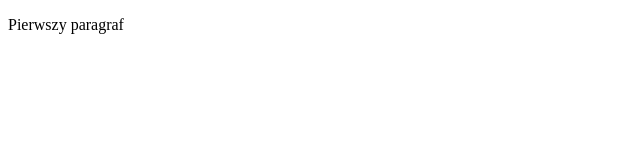
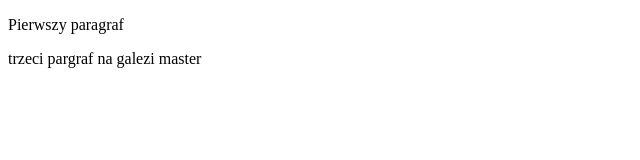
Before and after one commit to sverd1/sverd1.github.io, a plain HTML site: page index.html in a window 1280 px wide. Shown: the whole page, without its empty margins (0-640 px from the left). Drawn offline with Linux system fonts and the light colour scheme.

Commit message:
dodano trzeci paragraf na galezi master

```diff
--- a/index.html
+++ b/index.html
@@ -10,6 +10,10 @@
 	<p>
 		Pierwszy paragraf
 	</p>
+
+	<p>
+		trzeci pargraf na galezi master
+	</p>
 </body>
 
 </html>
```
